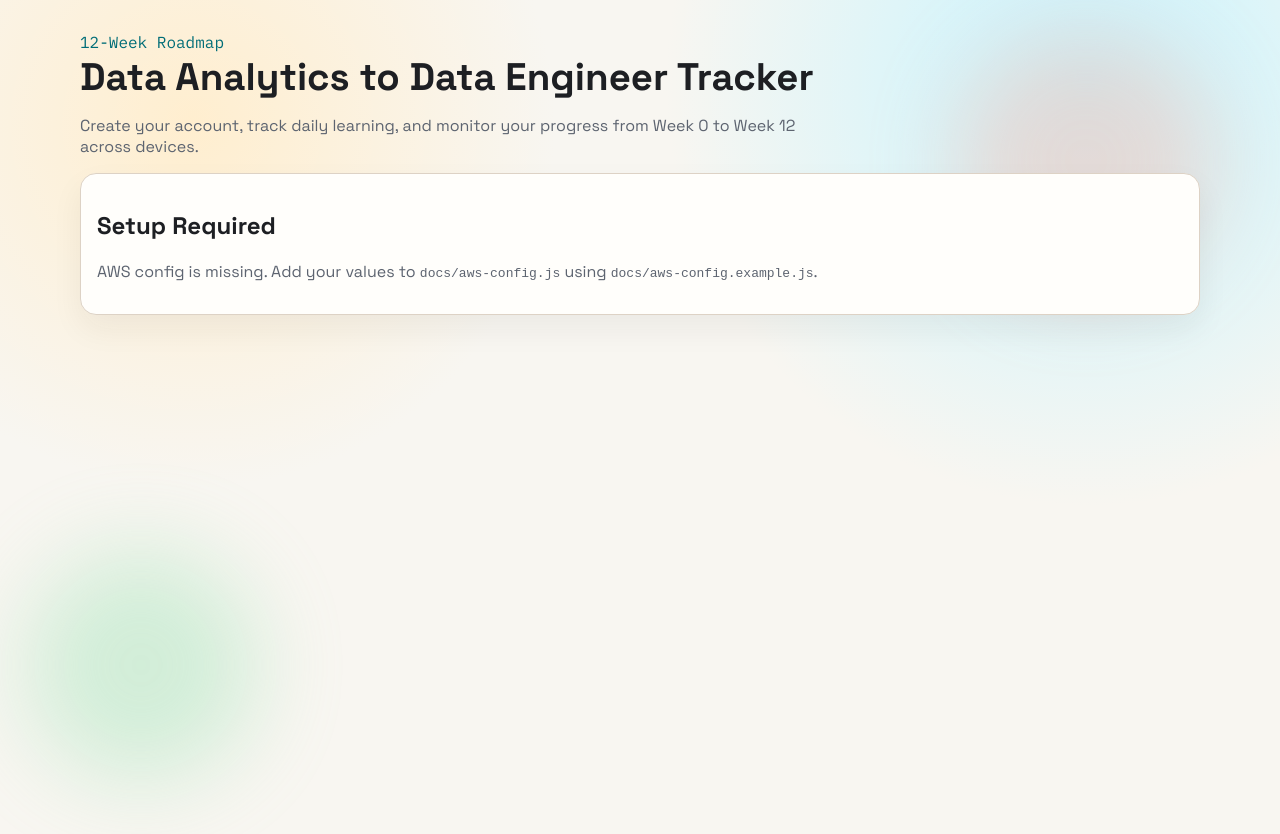
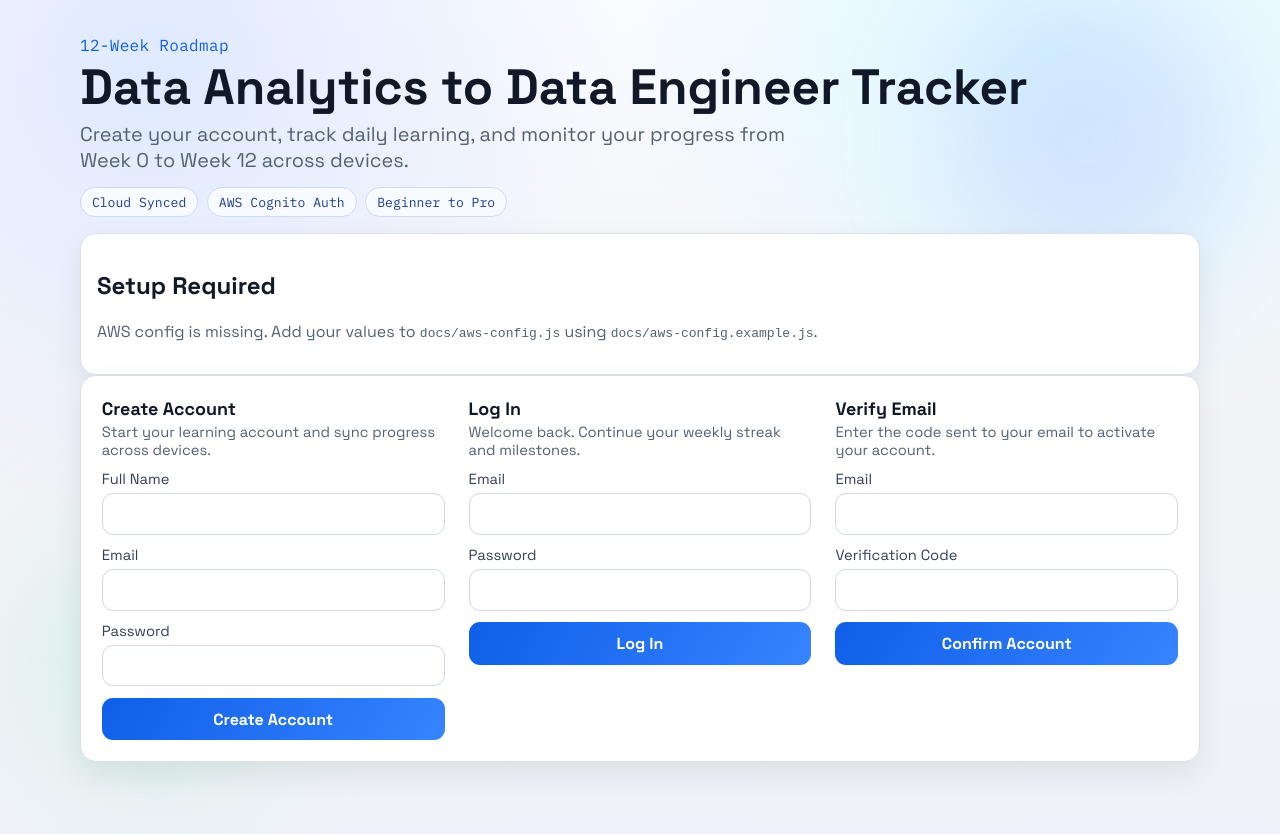
Before and after one commit to codedbyabhishek/data-analytics-to-data-engineer-3-months, a plain HTML site: page docs/index.html in a window 1280 px wide. Drawn offline with Linux system fonts and the light colour scheme.

Commit message:
Polish UI with professional visual hierarchy and refined auth layout

```diff
--- a/docs/index.html
+++ b/docs/index.html
@@ -7,7 +7,7 @@
   <link rel="preconnect" href="https://fonts.googleapis.com">
   <link rel="preconnect" href="https://fonts.gstatic.com" crossorigin>
   <link href="https://fonts.googleapis.com/css2?family=Space+Grotesk:wght@400;500;700&family=IBM+Plex+Mono:wght@400;500&display=swap" rel="stylesheet">
-  <link rel="stylesheet" href="styles.css" />
+  <link rel="stylesheet" href="styles.css?v=20260220-3" />
 </head>
 <body>
   <div class="bg-shape bg-shape-1" aria-hidden="true"></div>
@@ -18,6 +18,11 @@
       <p class="eyebrow">12-Week Roadmap</p>
       <h1>Data Analytics to Data Engineer Tracker</h1>
       <p class="subtitle">Create your account, track daily learning, and monitor your progress from Week 0 to Week 12 across devices.</p>
+      <div class="hero-meta">
+        <span class="chip">Cloud Synced</span>
+        <span class="chip">AWS Cognito Auth</span>
+        <span class="chip">Beginner to Pro</span>
+      </div>
     </header>
 
     <section id="setupNotice" class="panel hidden">
@@ -26,8 +31,9 @@
     </section>
 
     <section id="authSection" class="panel auth-grid hidden">
-      <div>
+      <div class="auth-card">
         <h2>Create Account</h2>
+        <p class="muted auth-copy">Start your learning account and sync progress across devices.</p>
         <form id="signupForm" class="stack">
           <label>Full Name<input required id="signupName" type="text" /></label>
           <label>Email<input required id="signupEmail" type="email" /></label>
@@ -35,16 +41,18 @@
           <button type="submit">Create Account</button>
         </form>
       </div>
-      <div>
+      <div class="auth-card">
         <h2>Log In</h2>
+        <p class="muted auth-copy">Welcome back. Continue your weekly streak and milestones.</p>
         <form id="loginForm" class="stack">
           <label>Email<input required id="loginEmail" type="email" /></label>
           <label>Password<input required id="loginPass" type="password" /></label>
           <button type="submit">Log In</button>
         </form>
       </div>
-      <div>
+      <div class="auth-card">
         <h2>Verify Email</h2>
+        <p class="muted auth-copy">Enter the code sent to your email to activate your account.</p>
         <form id="verifyForm" class="stack">
           <label>Email<input required id="verifyEmail" type="email" /></label>
           <label>Verification Code<input required id="verifyCode" type="text" /></label>
--- a/docs/styles.css
+++ b/docs/styles.css
@@ -1,12 +1,13 @@
 :root {
-  --bg: #f8f6f1;
-  --ink: #1d1f23;
-  --panel: #fffefb;
-  --line: #ddd2c5;
-  --accent: #006d77;
-  --accent-2: #e29578;
-  --ok: #2a9d8f;
-  --muted: #5d6470;
+  --bg: #f3f4f7;
+  --ink: #111827;
+  --panel: #ffffff;
+  --line: #dbe1ea;
+  --accent: #0f5fe8;
+  --accent-dark: #0b48b0;
+  --ok: #0e9f6e;
+  --muted: #546174;
+  --danger: #c53434;
   --radius: 16px;
 }
 
@@ -20,55 +21,79 @@ body {
   font-family: "Space Grotesk", sans-serif;
   color: var(--ink);
   background:
-    radial-gradient(circle at 15% 15%, #ffeecf 0, transparent 28%),
-    radial-gradient(circle at 85% 10%, #c7f4ff 0, transparent 32%),
-    var(--bg);
+    radial-gradient(circle at 12% 8%, #dfe9ff 0, transparent 34%),
+    radial-gradient(circle at 82% 6%, #dcf8ff 0, transparent 32%),
+    linear-gradient(180deg, #f9fbff 0%, var(--bg) 46%, #eef2f8 100%);
 }
 
 .bg-shape {
   position: fixed;
   z-index: -1;
   border-radius: 999px;
-  filter: blur(44px);
-  opacity: 0.4;
+  filter: blur(56px);
+  opacity: 0.38;
 }
 
 .bg-shape-1 {
-  width: 260px;
-  height: 260px;
-  background: #ffb4a2;
-  top: 30px;
-  right: 5vw;
+  width: 280px;
+  height: 280px;
+  background: #b6c8ff;
+  top: 0;
+  right: 4vw;
 }
 
 .bg-shape-2 {
-  width: 230px;
-  height: 230px;
-  background: #99e2b4;
+  width: 260px;
+  height: 260px;
+  background: #bcefd5;
   left: 2vw;
-  bottom: 20px;
+  bottom: 12px;
 }
 
 .container {
   width: min(1120px, calc(100% - 2rem));
-  margin: 2rem auto 3rem;
+  margin: 2.2rem auto 3rem;
 }
 
-.hero h1 {
-  margin: 0.2rem 0;
-  font-size: clamp(1.9rem, 3vw, 2.8rem);
-  line-height: 1.15;
+.hero {
+  margin-bottom: 1rem;
 }
 
 .eyebrow {
   margin: 0;
   font-family: "IBM Plex Mono", monospace;
+  letter-spacing: 0.02em;
   color: var(--accent);
+}
+
+.hero h1 {
+  margin: 0.3rem 0 0.45rem;
+  font-size: clamp(2.05rem, 4vw, 3.1rem);
+  line-height: 1.08;
 }
 
 .subtitle {
   max-width: 760px;
+  margin: 0;
   color: var(--muted);
+  font-size: clamp(1.02rem, 2vw, 1.24rem);
+}
+
+.hero-meta {
+  margin-top: 0.9rem;
+  display: flex;
+  gap: 0.55rem;
+  flex-wrap: wrap;
+}
+
+.chip {
+  border: 1px solid #ccdaf7;
+  background: #f7faff;
+  color: #1f3d8f;
+  border-radius: 999px;
+  padding: 0.34rem 0.68rem;
+  font-size: 0.82rem;
+  font-family: "IBM Plex Mono", monospace;
 }
 
 .panel {
@@ -76,13 +101,32 @@ body {
   border: 1px solid var(--line);
   border-radius: var(--radius);
   padding: 1rem;
-  box-shadow: 0 14px 32px rgba(29, 31, 35, 0.06);
+  box-shadow: 0 12px 30px rgba(16, 24, 40, 0.08);
+}
+
+.hidden {
+  display: none;
 }
 
 .auth-grid {
   display: grid;
-  gap: 1rem;
-  grid-template-columns: repeat(auto-fit, minmax(260px, 1fr));
+  gap: 0.9rem;
+  grid-template-columns: repeat(auto-fit, minmax(240px, 1fr));
+}
+
+.auth-card {
+  padding: 0.3rem;
+  border-radius: 12px;
+}
+
+.auth-card h2 {
+  margin: 0 0 0.2rem;
+  font-size: 1.12rem;
+}
+
+.auth-copy {
+  margin: 0 0 0.7rem;
+  font-size: 0.92rem;
 }
 
 .stack {
@@ -92,8 +136,9 @@ body {
 
 label {
   display: grid;
-  gap: 0.32rem;
-  font-size: 0.95rem;
+  gap: 0.33rem;
+  font-size: 0.92rem;
+  color: #344155;
 }
 
 input,
@@ -104,31 +149,46 @@ button {
 
 input,
 select {
-  border: 1px solid var(--line);
-  border-radius: 10px;
-  padding: 0.6rem 0.7rem;
+  border: 1px solid #ced8e7;
+  border-radius: 11px;
+  padding: 0.67rem 0.72rem;
   background: #fff;
+  transition: border-color 0.18s ease, box-shadow 0.18s ease;
+}
+
+input:focus,
+select:focus {
+  outline: none;
+  border-color: #92b4ff;
+  box-shadow: 0 0 0 4px rgba(15, 95, 232, 0.12);
 }
 
 button {
   border: 0;
-  background: linear-gradient(135deg, var(--accent), #0ea5b7);
+  background: linear-gradient(120deg, var(--accent), #3784ff);
   color: #fff;
-  padding: 0.65rem 0.85rem;
-  border-radius: 10px;
+  padding: 0.68rem 0.88rem;
+  border-radius: 11px;
   font-weight: 700;
   cursor: pointer;
+  transition: transform 0.12s ease, box-shadow 0.12s ease;
+}
+
+button:hover {
+  transform: translateY(-1px);
+  box-shadow: 0 10px 18px rgba(15, 95, 232, 0.2);
+}
+
+button:active {
+  transform: translateY(0);
 }
 
 button.secondary,
-.file-btn.secondary {
-  background: #f2ece3;
-  color: var(--ink);
-  border: 1px solid var(--line);
-}
-
-.hidden {
-  display: none;
+.file-btn.secondary,
+.delete-log {
+  background: #f4f7fc;
+  color: #1f2b3d;
+  border: 1px solid #d5dfef;
 }
 
 .topbar {
@@ -137,6 +197,10 @@ button.secondary,
   gap: 1rem;
   align-items: center;
   margin-top: 1rem;
+}
+
+.topbar h2 {
+  margin: 0;
 }
 
 .topbar-actions {
@@ -150,8 +214,8 @@ button.secondary,
   display: inline-flex;
   align-items: center;
   justify-content: center;
-  border-radius: 10px;
-  padding: 0.6rem 0.85rem;
+  border-radius: 11px;
+  padding: 0.66rem 0.85rem;
   font-weight: 700;
   cursor: pointer;
 }
@@ -167,20 +231,29 @@ button.secondary,
   margin-top: 1rem;
   display: grid;
   gap: 0.9rem;
-  grid-template-columns: repeat(auto-fit, minmax(200px, 1fr));
+  grid-template-columns: repeat(auto-fit, minmax(190px, 1fr));
+}
+
+.stat {
+  border-top: 4px solid #e8efff;
+}
+
+.stat p {
+  margin: 0;
+  color: var(--muted);
 }
 
 .stat h3 {
-  margin: 0.1rem 0;
-  font-size: 1.6rem;
+  margin: 0.2rem 0 0;
+  font-size: 1.7rem;
 }
 
 .progress {
-  margin-top: 0.35rem;
+  margin-top: 0.5rem;
   width: 100%;
-  height: 10px;
+  height: 9px;
   border-radius: 999px;
-  background: #ece4d8;
+  background: #e7edf9;
   overflow: hidden;
 }
 
@@ -188,7 +261,7 @@ button.secondary,
   display: block;
   height: 100%;
   width: 0;
-  background: linear-gradient(135deg, var(--ok), #3fbf92);
+  background: linear-gradient(120deg, var(--ok), #34bc87);
   transition: width 220ms ease;
 }
 
@@ -199,22 +272,26 @@ button.secondary,
   align-items: baseline;
 }
 
+.section-head h2 {
+  margin: 0;
+}
+
 .weeks-grid {
   display: grid;
-  gap: 0.7rem;
-  grid-template-columns: repeat(auto-fit, minmax(210px, 1fr));
+  gap: 0.75rem;
+  grid-template-columns: repeat(auto-fit, minmax(212px, 1fr));
 }
 
 .week-card {
   border: 1px solid var(--line);
   border-radius: 12px;
-  padding: 0.7rem;
+  padding: 0.72rem;
   background: #fff;
 }
 
 .week-card.done {
-  border-color: #74c69d;
-  background: #f1fbf5;
+  border-color: #8ad2b3;
+  background: #f4fff9;
 }
 
 .week-card h4 {
@@ -227,31 +304,40 @@ button.secondary,
   justify-content: space-between;
   align-items: center;
   gap: 0.6rem;
+  font-size: 0.92rem;
 }
 
 .log-form {
   display: grid;
-  gap: 0.7rem;
+  gap: 0.74rem;
   grid-template-columns: repeat(auto-fit, minmax(170px, 1fr));
 }
 
 .table-wrap {
   overflow: auto;
   margin-top: 0.8rem;
+  border: 1px solid #e1e7f2;
+  border-radius: 12px;
 }
 
 table {
   width: 100%;
   border-collapse: collapse;
   min-width: 700px;
+  background: #fff;
 }
 
 th,
 td {
-  border-bottom: 1px solid var(--line);
+  border-bottom: 1px solid #ebf0f8;
   text-align: left;
-  padding: 0.55rem 0.4rem;
-  font-size: 0.92rem;
+  padding: 0.65rem 0.52rem;
+  font-size: 0.91rem;
+}
+
+th {
+  background: #f7f9fd;
+  color: #2c3850;
 }
 
 .muted {
@@ -273,17 +359,16 @@ td {
 }
 
 .message {
-  min-height: 1.2rem;
-  color: #b42318;
+  min-height: 1.25rem;
+  color: var(--danger);
   margin-top: 0.8rem;
+  font-weight: 500;
 }
 
 .delete-log {
-  background: #fff0ee;
-  color: #b42318;
-  border: 1px solid #f7d2cc;
-  padding: 0.35rem 0.55rem;
-  border-radius: 8px;
+  padding: 0.35rem 0.56rem;
+  border-radius: 9px;
+  font-size: 0.82rem;
 }
 
 @media (max-width: 760px) {
@@ -292,4 +377,12 @@ td {
     flex-direction: column;
     align-items: flex-start;
   }
+
+  .hero {
+    margin-bottom: 0.8rem;
+  }
+
+  .container {
+    margin: 1.4rem auto 2rem;
+  }
 }
```
